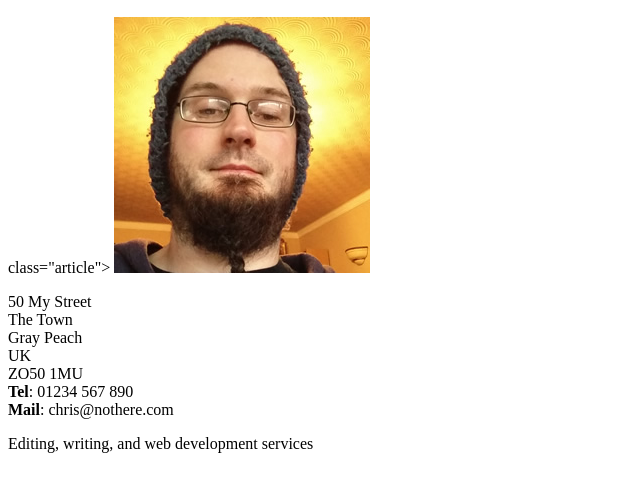
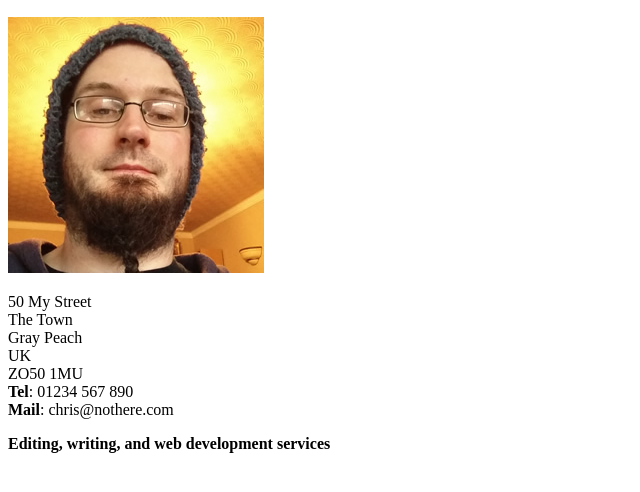
Before and after one commit to okwiristephen/business-card-assessment, a plain HTML site: page index.html in a window 1280 px wide. Shown: the part 76-568 px from the top of the page, without its empty margins (0-640 px from the left). Drawn offline with Linux system fonts and the light colour scheme.

Commit message:
alignment

```diff
--- a/index.html
+++ b/index.html
@@ -13,8 +13,9 @@
         <header> class="header">
             <h2>Chris Mills</h2>
         </header>
-        <article> class="article">
-            <img src="chris.jpg" alt="A picture of Chris - a man with glasses, a beard, and a silly wooly hat" />
+        <article>
+            <img class="img" src="chris.jpg"
+            alt="A picture of Chris - a man with glasses, a beard, and a silly wooly hat" />
             <p>
                 50 My Street<br />
                 The Town<br />
@@ -25,8 +26,10 @@
                 <strong>Mail</strong>: chris@nothere.com
             </p>
         </article>
-        <footer>
+        <footer class="footer">
+            <strong>
             <p>Editing, writing, and web development services</p>
+        </strong>
         </footer>
     </section>
 </body>
```
